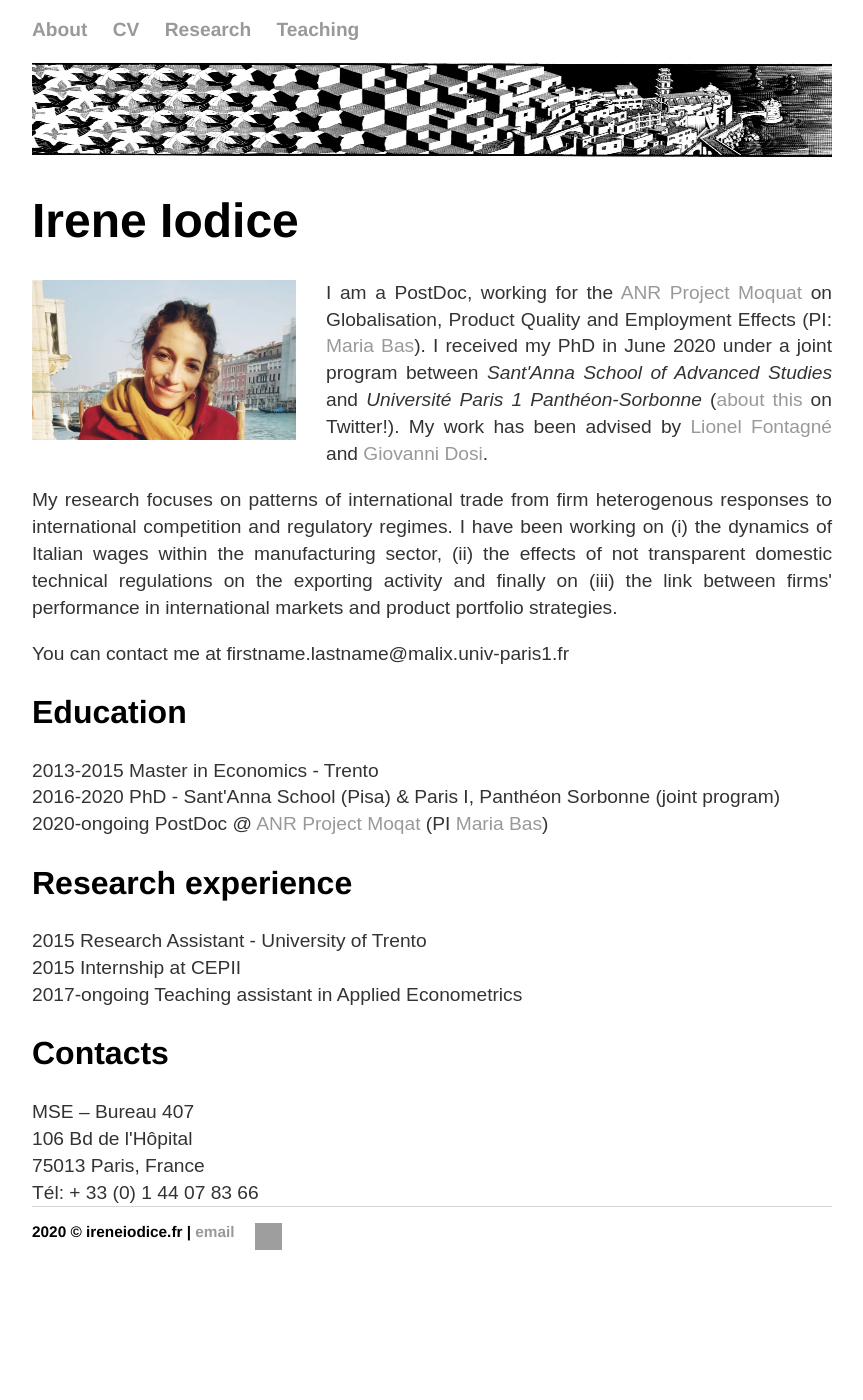
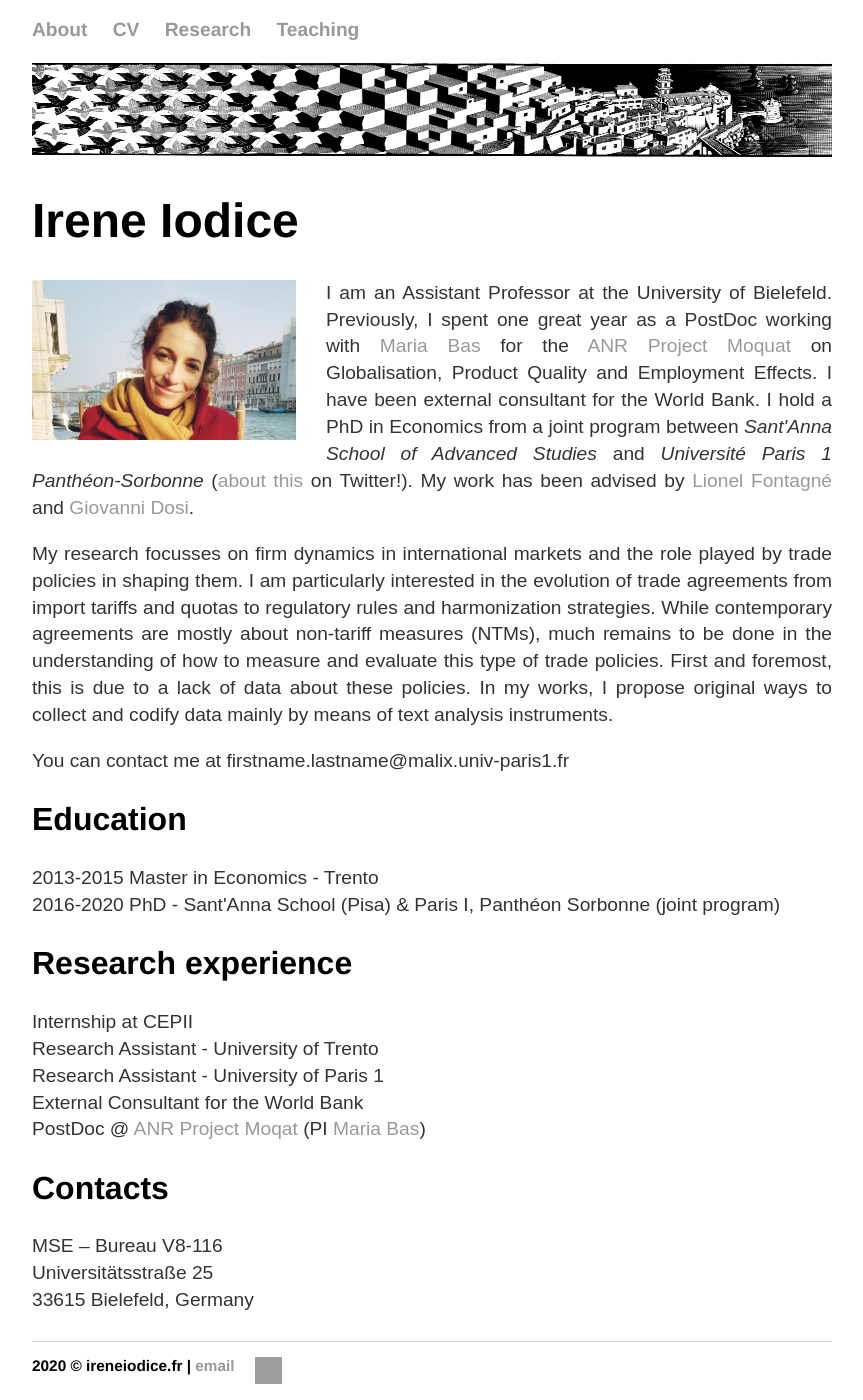
Before and after one commit to ioire/ioire.github.io, a Jekyll site: the page built from index.html, in a window 1280 px wide. Shown: the whole page, without its empty margins (208-1071 px from the left). Built offline with Jekyll 4.4.1, drawn with Linux system fonts in a browser that asks for light colours; before the commit the page ends 1266 px from its top, so only the background shows below that; grey boxes are pictures that could not be loaded.

Commit message:
Add files via upload

```diff
--- a/index.html
+++ b/index.html
@@ -19,37 +19,37 @@ title: Irene Iodice
 	<img src="images/escher-metamorphose.png" width="800" height="100" align="middle">
 	<h1>Irene Iodice</h1>
 
-	<img src="images/pi.jpg" align="left"  width="33%" height="36%" style="margin: 0px 30px 10px 0px;"/> <p>  I am a PostDoc, working for the <a href="https://anr.fr/en/funded-projects-and-impact/funded-projects/project/funded/project/b2d9d3668f92a3b9fbbf7866072501ef-cda581fc05/?tx_anrprojects_funded%5Bcontroller%5D=Funded&cHash=804764a3977ed68aa6cdacba9bac0770">ANR Project Moquat</a>
-		on Globalisation, Product Quality and Employment Effects (PI: <a href="https://sites.google.com/site/basmaria80/">Maria Bas</a>). I received my PhD in June 2020 under a joint program between <em>Sant'Anna School of Advanced Studies</em> and <em>Université Paris 1 Panthéon-Sorbonne</em>
+	<img src="images/pi.jpg" align="left"  width="33%" height="36%" style="margin: 0px 30px 10px 0px;"/> <p>  I am an Assistant Professor at the University of Bielefeld. Previously, I spent one great year as a PostDoc working with  <a href="https://sites.google.com/site/basmaria80/">Maria Bas</a> for the <a href="https://anr.fr/en/funded-projects-and-impact/funded-projects/project/funded/project/b2d9d3668f92a3b9fbbf7866072501ef-cda581fc05/?tx_anrprojects_funded%5Bcontroller%5D=Funded&cHash=804764a3977ed68aa6cdacba9bac0770">ANR Project Moquat</a>
+		on Globalisation, Product Quality and Employment Effects. I have been external consultant for the World Bank. I hold a PhD in Economics from a joint program between <em>Sant'Anna School of Advanced Studies</em> and <em>Université Paris 1 Panthéon-Sorbonne</em>
 		(<a href="https://twitter.com/LisandraFlach/status/1271089604712632320">about this</a> on Twitter!). My work has been advised by <a href="http://www.lionel-fontagne.eu/">Lionel Fontagné</a>  and
 		<a href="https://scholar.google.it/citations?user=jODHZ90AAAAJ&hl=en">Giovanni Dosi</a>.<p>
 
-	<p> My research focuses on patterns of international trade
-	from firm heterogenous responses to
-		international competition and regulatory regimes.  I
-		have been working on (i) the dynamics of Italian wages
-		within the manufacturing sector, (ii) the effects of
-		not transparent domestic technical regulations on the
-		exporting activity and finally on (iii) the link between firms'
-		performance in international markets and product portfolio strategies. </p>
+	<p> My research focusses on firm dynamics in international markets and the role played by
+trade policies in shaping them. I am particularly interested in the evolution of trade
+agreements from import tariffs and quotas to regulatory rules and harmonization strategies. While contemporary agreements are mostly about non-tariff measures (NTMs),
+much remains to be done in the understanding of how to measure and evaluate this type
+of trade policies. First and foremost, this is due to a lack of data about these policies. In my works, I propose original ways to collect and codify data mainly by means of text analysis instruments. </p>
 
 	<p> You can contact me at firstname.lastname@malix.univ-paris1.fr <p>
 <h2>Education</h2>
     		<p> 2013-2015 Master in Economics - Trento <br>
    	 	2016-2020 PhD - Sant'Anna School (Pisa) & Paris I, Panthéon Sorbonne (joint program) <br>
-		2020-ongoing PostDoc @ <a href="https://anr.fr/en/funded-projects-and-impact/funded-projects/project/funded/project/b2d9d3668f92a3b9fbbf7866072501ef-cda581fc05/?tx_anrprojects_funded%5Bcontroller%5D=Funded&cHash=804764a3977ed68aa6cdacba9bac0770">ANR Project Moqat</a> (PI <a href="https://sites.google.com/site/basmaria80/">Maria Bas</a>)<br>
+
 		</p>
 <h2>Research experience</h2>
-    		<p> 2015 Research Assistant - University of Trento <br>
-   	 	2015 Internship at CEPII <br>
-    		2017-ongoing Teaching assistant in Applied Econometrics <br>
+    		<p>
+   	 	Internship at CEPII <br>
+		Research Assistant - University of Trento <br>
+		Research Assistant - University of Paris 1 <br>
+		External Consultant for the World Bank <br>
+		PostDoc @ <a href="https://anr.fr/en/funded-projects-and-impact/funded-projects/project/funded/project/b2d9d3668f92a3b9fbbf7866072501ef-cda581fc05/?tx_anrprojects_funded%5Bcontroller%5D=Funded&cHash=804764a3977ed68aa6cdacba9bac0770">ANR Project Moqat</a> (PI <a href="https://sites.google.com/site/basmaria80/">Maria Bas</a>)<br>
 		</p>
 
 <h2>Contacts</h2>
-	<p> MSE – Bureau 407 <br>
-	106 Bd de l'Hôpital  <br>
-	75013 Paris, France <br>
-	Tél:  + 33 (0) 1 44 07 83 66
+	<p> MSE – Bureau V8-116 <br>
+	Universitätsstraße 25  <br>
+	33615 Bielefeld, Germany <br>
 	</p>
 
+<h2></h2>
 </div><!-- /.blurb -->
```
